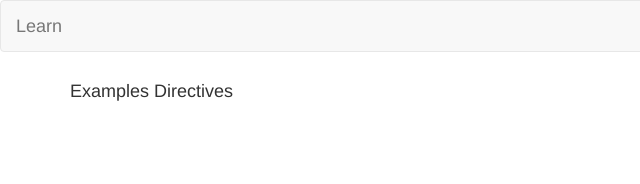
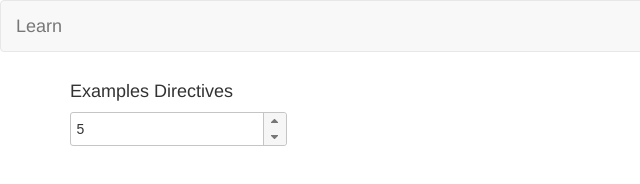
Before and after one commit to evagithub/angularjs-to-angular2, a website: page index.html in a window 1280 px wide. Shown: the full height of the page, 0-640 px from the left. Drawn offline with nearby package versions, Linux system fonts and the light colour scheme.

Commit message:
added basic spinner directive

```diff
--- /dev/null
+++ b/app/jqueryui_directives/spinner/jqSpinner.js
@@ -0,0 +1,23 @@
+var app;
+(function (app) {
+    var learnApp;
+    (function (learnApp) {
+        function jqSpinner() {
+            var directive = {
+                restrict: 'EAC',
+                require: 'ngModel',
+                link: function (scope, element, attrs, c) {
+                    element.spinner({
+                        spin: function (event, ui) {
+                            c.$setViewValue(ui.value);
+                            scope.$apply();
+                        }
+                    });
+                }
+            };
+            return directive;
+        }
+        angular.module('learnApp')
+            .directive('jqSpinner', jqSpinner);
+    })(learnApp = app.learnApp || (app.learnApp = {}));
+})(app || (app = {}));
--- a/index.html
+++ b/index.html
@@ -7,6 +7,8 @@
 
     <!-- Style sheets -->
    <link href="./app/bower_components/bootstrap/dist/css/bootstrap.css" rel="stylesheet" />
+   <link rel="stylesheet" href="./app/bower_components/jquery-ui/themes/smoothness/jquery-ui.css">
+
 </head>
 
 
@@ -23,15 +25,17 @@
      <div class="container" >
          <div ng-controller="ExampleDirectivesCtrl as vm">
              <h4>{{vm.title}}</h4>
-
-
+              <input jq-spinner ng-model="vm.spinnerValue" />
          </div>
 
      </div>
 
 
      <!-- Library Scripts -->
+     <script src="./app/bower_components/jquery/dist/jquery.js"></script>
+     <script src="./app/bower_components/jquery-ui/jquery-ui.js"></script>
      <script src="./app/bower_components/angular/angular.js"></script>
+
 
      <!-- Application Script -->
      <script src="./app/app.js"></script>
@@ -42,7 +46,7 @@
 
      <!-- Controllers -->
      <script src="./app/exampleDirectivesCtrl.js"></script>
-     <script src="./app/jqueryui_directives/spinner/spinnerCtrl.js"></script>
+     <script src="./app/jqueryui_directives/spinner/jqSpinner.js"></script>
  </body>
 
   </html>
```
Also changed, not shown: app/jqueryui_directives/spinner/jqSpinner.ts (added, +26 -0 lines), app/jqueryui_directives/spinner/spinnerCtrl.js (deleted), app/jqueryui_directives/spinner/spinnerCtrl.ts (deleted).
